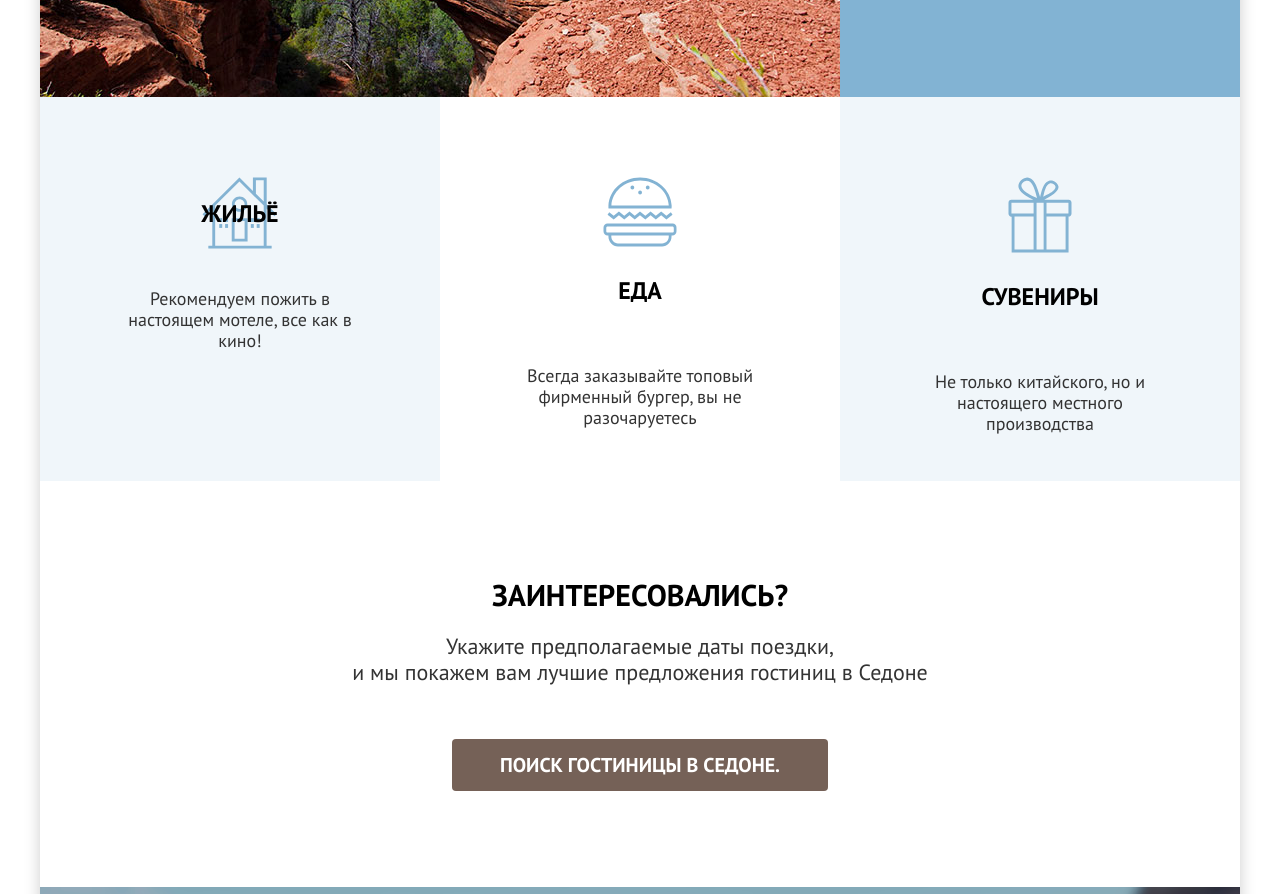
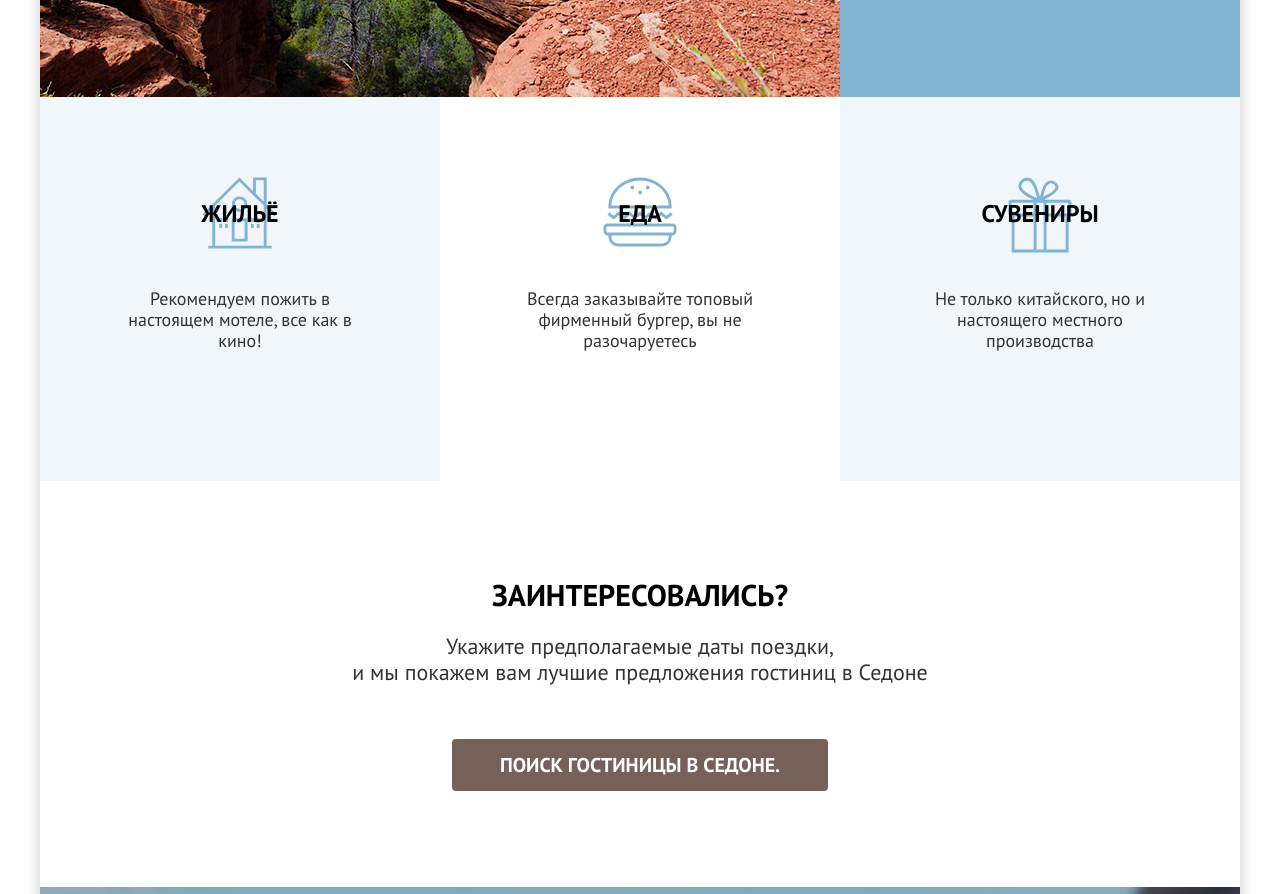
Before and after one commit to htmlacademy-htmlcss/2238149-sedona-35, a plain HTML site: page index.html in a window 1280 px wide. Shown: the part 1889-2783 px from the top of the page. Drawn offline with Linux system fonts and the light colour scheme.

Commit message:
Редактирует ошибки

```diff
--- a/index.html
+++ b/index.html
@@ -156,26 +156,12 @@
               </p>
             </li>
             <li class="item item-small item-light">
-              <img
-                src="./images/food.svg"
-                alt="Иконка с бургером."
-                width="74"
-                height="70"
-                class="advantages-item-icon"
-              />
               <h3 class="advantages-title-down">Еда</h3>
               <p class="advantages-discription-down">
                 Всегда заказывайте топовый фирменный бургер, вы не разочаруетесь
               </p>
             </li>
-            <li class="item item-small">
-              <img
-                src="./images/souvenirs_vector.svg"
-                alt="Иконка сувениров."
-                width="64"
-                height="76"
-                class="advantages-item-icon"
-              />
+            <li class="item item-small image-memory">
               <h3 class="advantages-title-down">Сувениры</h3>
               <p class="advantages-discription-down">
                 Не только китайского, но и настоящего местного производства
--- a/styles/styles.css
+++ b/styles/styles.css
@@ -246,6 +246,11 @@ body {
 
 .item-light {
   background: #fff;
+  background-image: url("../images/food.svg");
+  background-repeat:  no-repeat;
+  background-position:center 80px;
+  background-size: 74px 70px;
+
 }
 
 .image-house{
@@ -253,6 +258,13 @@ body {
   background-repeat:  no-repeat;
   background-position:center 80px;
   background-size: 75px 72px;
+}
+
+.image-memory{
+  background-image: url("../images/souvenirs_vector.svg");
+  background-repeat:  no-repeat;
+  background-position:center 80px;
+  background-size: 64px 76px;
 }
 
 .advantages-title {
```
